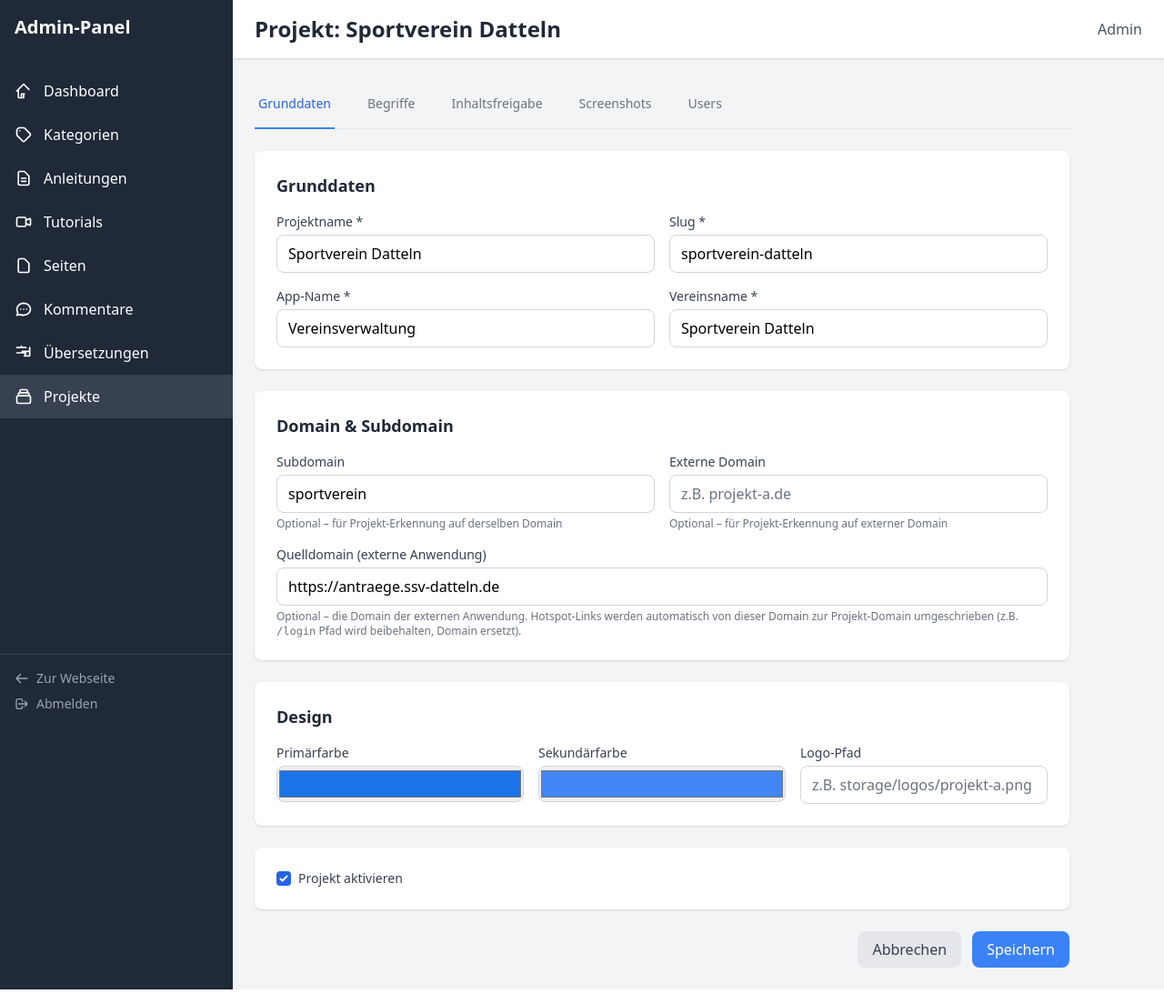
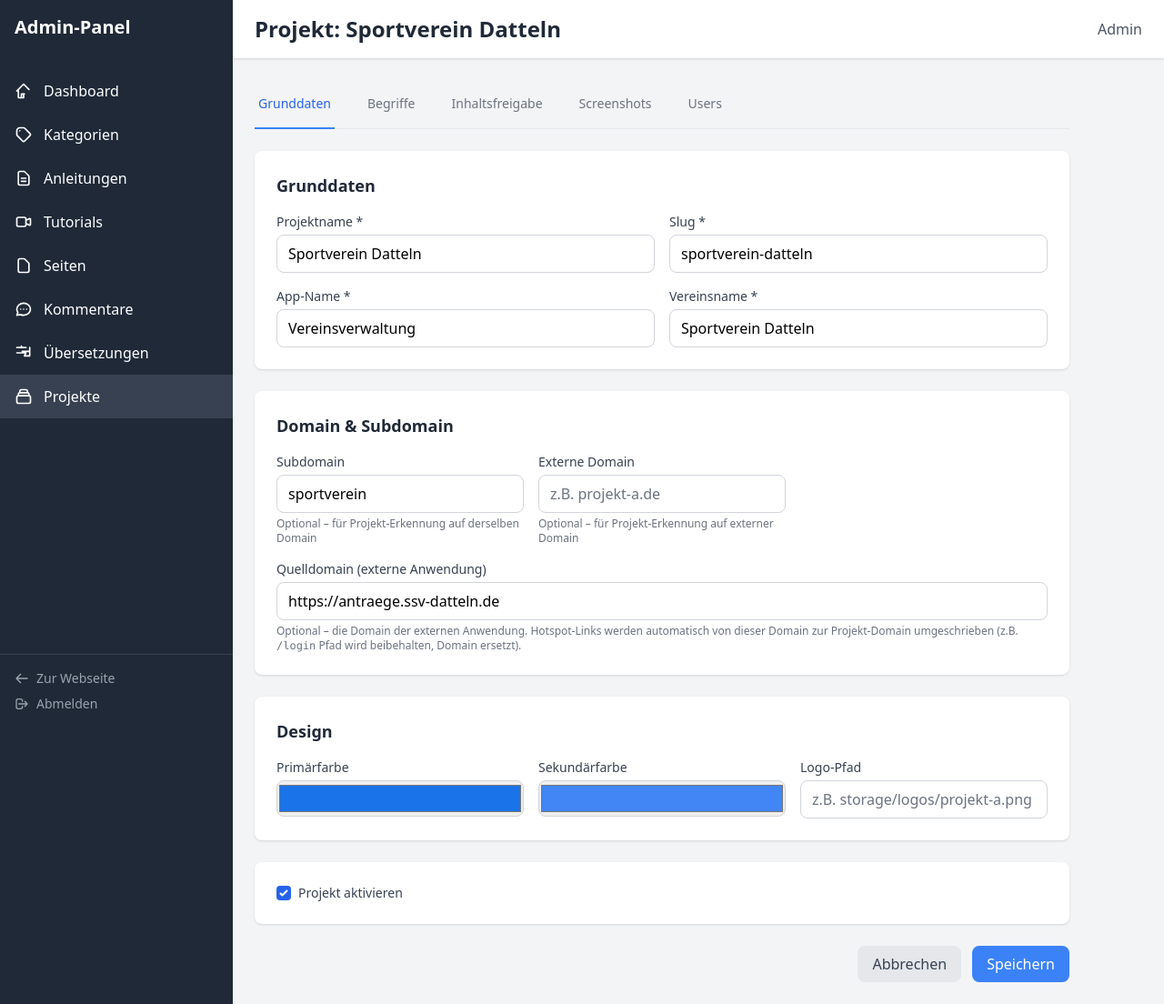
Before and after one commit to kube-csc/KlickDoku, a Laravel app: page /admin/projects/1/edit in a window 1280 px wide. Shown: the whole page at 91% size. Run offline with Laravel 12, Linux system fonts and the light colour scheme; a user stored in the database is signed in; data comes from the database, SQL or seed files in the repository; data that the repository does not hold is empty; style sheets or scripts are compiled from the project's sources; parts of the project's set-up code (start-up, migrations or seed data) failed here and were passed over; some libraries are stand-ins or nearby versions.

Commit message:
fix: Domain-Felder Layout korrigiert in Projekt-Formularen
- edit.blade.php: Grid von 2 auf 3 Spalten geändert, source_domain nimmt volle Breite ein

- create.blade.php: source_domain Feld auf md:col-span-3 gesetzt

- Felder sind korrekt gebunden: subdomain, domain, source_domain

Co-authored-by: Junie <junie@jetbrains.com>

```diff
--- a/resources/views/admin/projects/create.blade.php
+++ b/resources/views/admin/projects/create.blade.php
@@ -60,7 +60,7 @@
                     <p class="text-xs text-gray-500 mt-1">Optional – für Projekt-Erkennung auf externer Domain</p>
                     @error('domain')<p class="text-red-500 text-xs mt-1">{{ $message }}</p>@enderror
                 </div>
-                <div>
+                <div class="md:col-span-3">
                     <label class="block text-sm font-medium text-gray-700 mb-1">Quelldomain (externe Anwendung)</label>
                     <input type="text" name="source_domain" value="{{ old('source_domain') }}"
                            placeholder="z.B. https://www.ssv-datteln.de"
--- a/resources/views/admin/projects/edit.blade.php
+++ b/resources/views/admin/projects/edit.blade.php
@@ -81,7 +81,7 @@
 
             <div class="bg-white rounded-lg shadow p-6 mb-6">
                 <h3 class="text-lg font-semibold text-gray-800 mb-4">Domain & Subdomain</h3>
-                <div class="grid grid-cols-1 md:grid-cols-2 gap-4">
+                <div class="grid grid-cols-1 md:grid-cols-3 gap-4">
                     <div>
                         <label class="block text-sm font-medium text-gray-700 mb-1">Subdomain</label>
                         <input type="text" name="subdomain" value="{{ old('subdomain', $project->subdomain) }}"
@@ -98,7 +98,7 @@
                         <p class="text-xs text-gray-500 mt-1">Optional – für Projekt-Erkennung auf externer Domain</p>
                         @error('domain')<p class="text-red-500 text-xs mt-1">{{ $message }}</p>@enderror
                     </div>
-                    <div class="md:col-span-2">
+                    <div class="md:col-span-3">
                         <label class="block text-sm font-medium text-gray-700 mb-1">Quelldomain (externe Anwendung)</label>
                         <input type="text" name="source_domain" value="{{ old('source_domain', $project->source_domain) }}"
                                placeholder="z.B. https://www.ssv-datteln.de"
```
